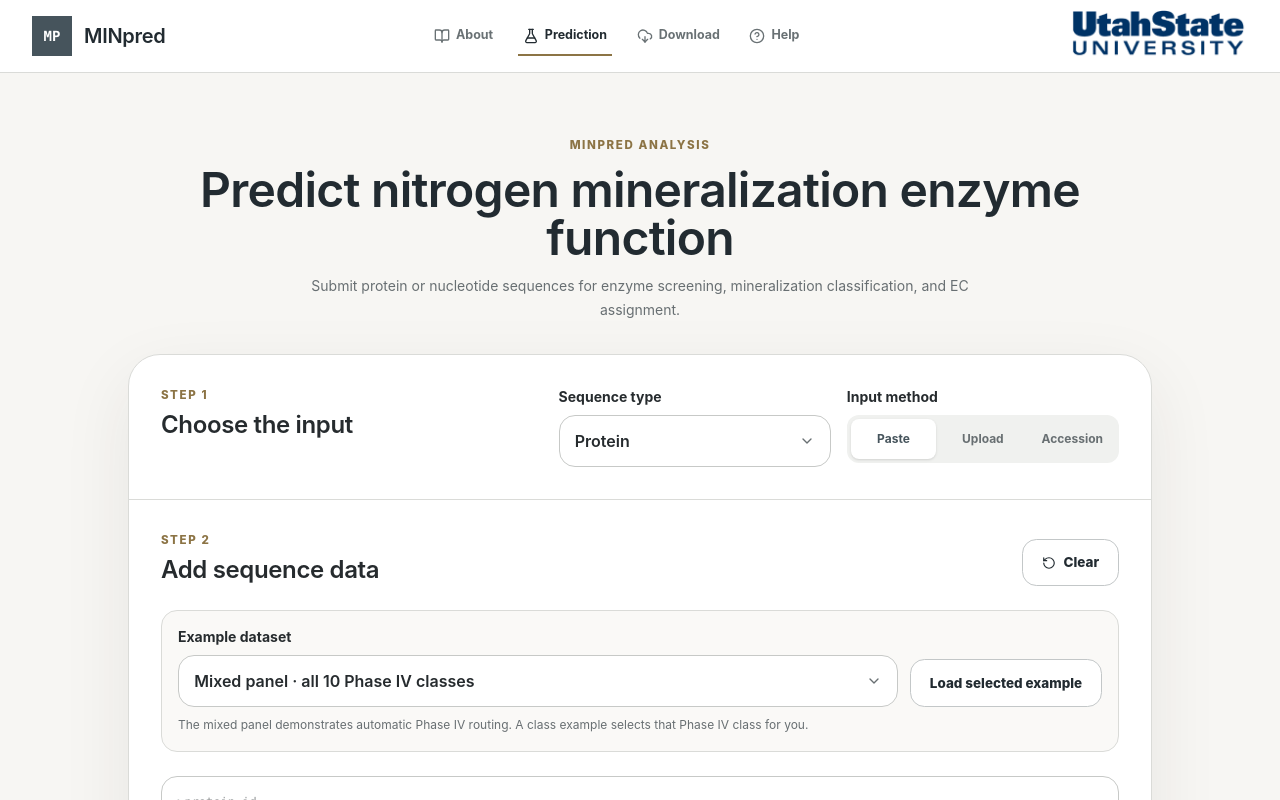
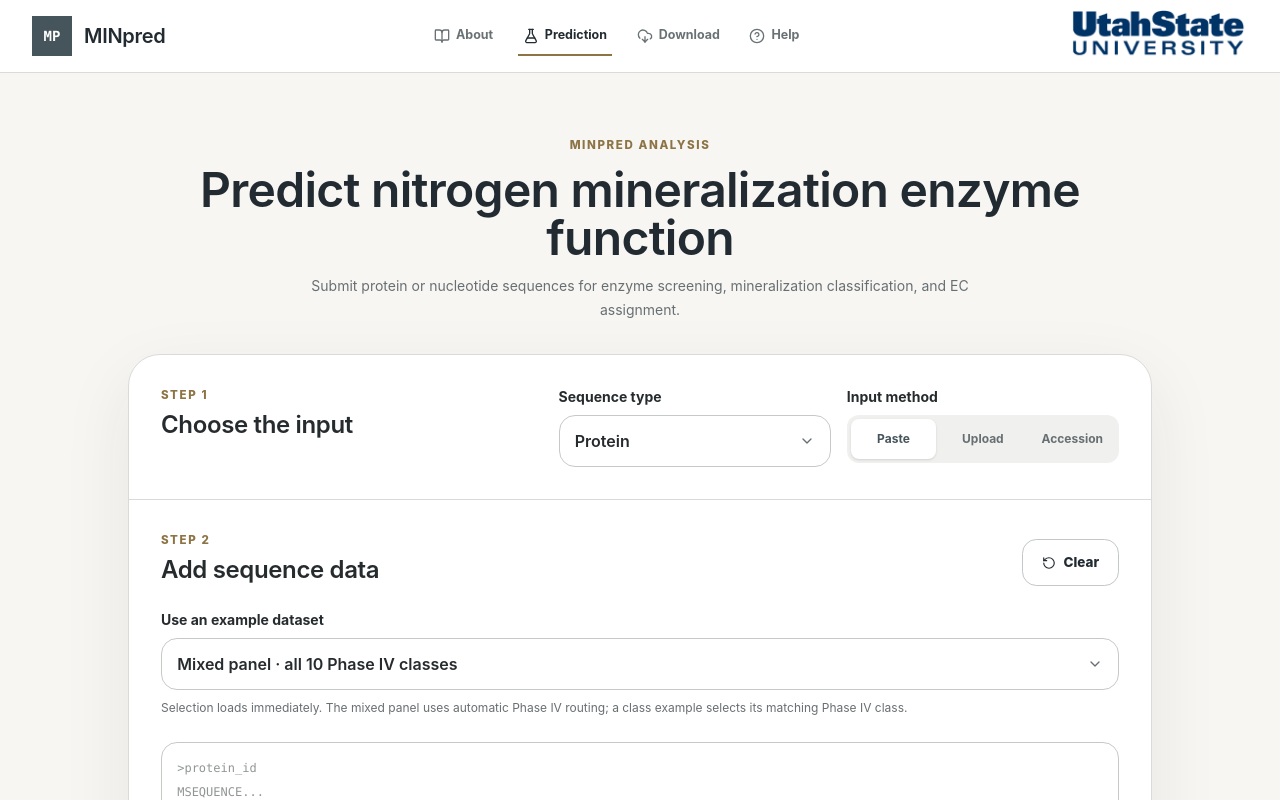
Before and after one commit to navduhan/minpred_web, a Next.js app: page /minpred/prediction in a window 1280 px wide. Shown: the top 800 px of the page. Built offline with nearby package versions, Linux system fonts and the light colour scheme; no server answers.

Commit message:
Simplify example selection and results navigation

```diff
--- a/src/app/prediction/page.tsx
+++ b/src/app/prediction/page.tsx
@@ -163,19 +163,20 @@ export default function PredictionPage() {
 
   function clear() { setSequence(''); setAccessions(''); setFileName(''); setError(''); setReceipt(null); setLevel('Phase4'); setPhase4Mode('automatic'); setEnzymeClass('amidohydrolases'); }
 
-  function loadExample() {
+  function selectExample(value: 'mixed'|DemoSequenceKey) {
+    setSequenceExample(value);
     setSequenceType('prot');
     setMode('paste');
     setLevel('Phase4');
     setFileName('');
     setError('');
-    if (sequenceExample === 'mixed') {
+    if (value === 'mixed') {
       setSequence(mixedDemoSequence);
       setPhase4Mode('automatic');
       return;
     }
-    setSequence(demoSequences[sequenceExample].fasta);
-    setEnzymeClass(sequenceExample);
+    setSequence(demoSequences[value].fasta);
+    setEnzymeClass(value);
     setPhase4Mode('specific');
   }
 
@@ -191,7 +192,7 @@ export default function PredictionPage() {
     <section className="rounded-[2rem] border border-[var(--line)] bg-white shadow-[0_24px_70px_rgba(45,42,38,.08)]">
       <div className="border-b border-[var(--line)] p-6 sm:p-8"><div className="grid gap-6 sm:grid-cols-[1fr_1.5fr]"><div><p className="eyebrow">Step 1</p><h2 className="mt-1 font-display text-2xl font-semibold">Choose the input</h2></div><div className="grid gap-4 sm:grid-cols-2"><div><p className="text-sm font-bold">Sequence type</p><RoundedSelect ariaLabel="Sequence type" value={sequenceType} options={[["prot","Protein"],["nucl","Nucleotide"]]} onChange={value=>setSequenceType(value as 'prot'|'nucl')}/></div><fieldset><legend className="text-sm font-bold">Input method</legend><div className="mt-2 grid grid-cols-3 gap-1 rounded-xl bg-[var(--mist)] p-1">{(['paste','upload','accession'] as const).map(item=><button key={item} type="button" onClick={()=>{setMode(item);if(item==='accession')setSequenceType('prot');}} className={`rounded-lg px-2 py-3 text-xs font-bold capitalize ${mode===item?'bg-white text-[var(--forest)] shadow-sm':'text-[var(--muted)]'}`}>{item}</button>)}</div></fieldset></div></div>{sequenceType==='nucl'&&<p className="mt-4 rounded-xl bg-[var(--mineral-soft)] px-4 py-3 text-xs text-[var(--muted)]">TransDecoder.LongOrfs translates nucleotide records before MINpred analysis.</p>}</div>
       <div className="border-b border-[var(--line)] p-6 sm:p-8"><div className="flex flex-wrap items-end justify-between gap-4"><div><p className="eyebrow">Step 2</p><h2 className="mt-1 font-display text-2xl font-semibold">Add sequence data</h2></div><button type="button" onClick={clear} className="btn-secondary"><RotateCcw className="h-3.5 w-3.5"/>Clear</button></div>
-        {mode==='paste'&&<div className="mt-6 rounded-2xl border border-[var(--line)] bg-[#faf9f7] p-4"><div className="grid gap-3 sm:grid-cols-[1fr_auto] sm:items-end"><div><p className="text-sm font-bold">Example dataset</p><RoundedSelect ariaLabel="Example dataset" value={sequenceExample} options={demoSequenceOptions} onChange={value=>setSequenceExample(value as 'mixed'|DemoSequenceKey)}/></div><button type="button" onClick={loadExample} className="btn-secondary min-h-12">Load selected example</button></div><p className="mt-2 text-xs leading-5 text-[var(--muted)]">The mixed panel demonstrates automatic Phase IV routing. A class example selects that Phase IV class for you.</p></div>}
+        {mode==='paste'&&<div className="mt-6"><p className="text-sm font-bold">Use an example dataset</p><RoundedSelect ariaLabel="Example dataset" value={sequenceExample} options={demoSequenceOptions} onChange={value=>selectExample(value as 'mixed'|DemoSequenceKey)}/><p className="mt-2 text-xs leading-5 text-[var(--muted)]">Selection loads immediately. The mixed panel uses automatic Phase IV routing; a class example selects its matching Phase IV class.</p></div>}
         {mode==='accession'&&<div className="mt-6 rounded-2xl border border-[var(--line)] bg-[#faf9f7] p-4"><div className="grid gap-4 sm:grid-cols-[180px_1fr_auto] sm:items-start"><div><p className="text-sm font-bold">Protein database</p><RoundedSelect ariaLabel="Protein database" value={database} options={[["uniprot","UniProtKB"],["ncbi","NCBI Protein"]]} onChange={value=>setDatabase(value as 'uniprot'|'ncbi')}/></div><div><label htmlFor="protein-accessions" className="text-sm font-bold">Protein accession</label><input id="protein-accessions" className="field mt-2" value={accessions} onChange={(e)=>setAccessions(e.target.value)} placeholder="Enter one or more accessions"/><button type="button" onClick={useAccessionExample} className="mt-2 text-left text-xs font-semibold text-[var(--forest)] underline decoration-[var(--mineral)] underline-offset-4">Use example: {accessionExamples[database].label}</button></div><button type="button" onClick={fetchAccessions} className="btn-secondary mt-7 min-h-12"><Database className="h-4 w-4"/>Retrieve sequence</button></div><p className="mt-3 text-xs leading-5 text-[var(--muted)]">Accession retrieval accepts protein records only. Use spaces, commas, or new lines for multiple accessions.</p></div>}
         {mode==='upload'&&<label className="mt-6 flex min-h-28 cursor-pointer items-center justify-center gap-4 rounded-2xl border border-dashed border-[#b8b4ad] bg-[#faf9f7] px-5 text-center"><FileUp className="h-6 w-6 text-[var(--forest)]"/><span><b className="block text-sm">Choose a FASTA file</b><span className="text-xs text-[var(--muted)]">{fileName||'.fasta, .fa, .faa, or .txt'}</span></span><input className="sr-only" type="file" accept=".fasta,.fa,.faa,.txt" onChange={upload}/></label>}
         {mode!=='accession'&&<><textarea id="minpred-fasta" aria-label="FASTA sequence" rows={11} className="field mt-6 resize-y font-mono text-xs leading-6" value={sequence} onChange={(e)=>setSequence(e.target.value)} placeholder=">protein_id&#10;MSEQUENCE..."/><p className="mt-2 text-xs text-[var(--muted)]">{count?`${count} record${count===1?'':'s'} detected`:sequenceType==='nucl'?'Accepted symbols: A, C, G, T, U, and N.':'Standard amino acids and X are accepted.'}</p></>}</div>
--- a/src/app/results/page.tsx
+++ b/src/app/results/page.tsx
@@ -40,7 +40,7 @@ export default function ResultsPage(){
     const timer = setInterval(() => void refresh(), 5000);
     return () => { cancelled = true; clearInterval(timer); };
   }, [bookmark]);
-  const files=useMemo(()=>Object.keys(data?.results||{}).sort((a,b)=>rank(a)-rank(b)),[data]);const rows=data?.results?.[active]||[];const columns=Object.keys(rows[0]||{});const expiry=data?.updatedAt?expiresAt(data.updatedAt):null;
+  const files=useMemo(()=>Object.keys(data?.results||{}).filter(file=>rank(file)<9).sort((a,b)=>rank(a)-rank(b)),[data]);const rows=data?.results?.[active]||[];const columns=Object.keys(rows[0]||{});const expiry=data?.updatedAt?expiresAt(data.updatedAt):null;
   async function openStructure(kind:'secondary'|'tertiary',sampleId:string){
     if(!bookmark||structureBusy)return;
     setStructureBusy(kind+':'+sampleId);setError('');
--- a/src/lib/prediction-jobs.ts
+++ b/src/lib/prediction-jobs.ts
@@ -81,7 +81,7 @@ async function cleanupExpiredJobs() {
 async function runJob(jobId: string, ownerHash: string) {
   activeJobs.set(jobId, ownerHash);
   try {
-    await updateRecord(jobId, { status: 'running', message: 'Submitted to the prediction executor.' });
+    await updateRecord(jobId, { status: 'running', message: 'Your prediction job is now being analyzed.' });
     const record = await readPredictionJob(jobId, false);
     const sequence = await fs.readFile(inputPath(jobId), 'utf8');
     const run = await executePrediction({ jobId, sequence, level: record.level, enzymeClass: record.enzymeClass, sequenceType:record.sequenceType||'prot' });
```
